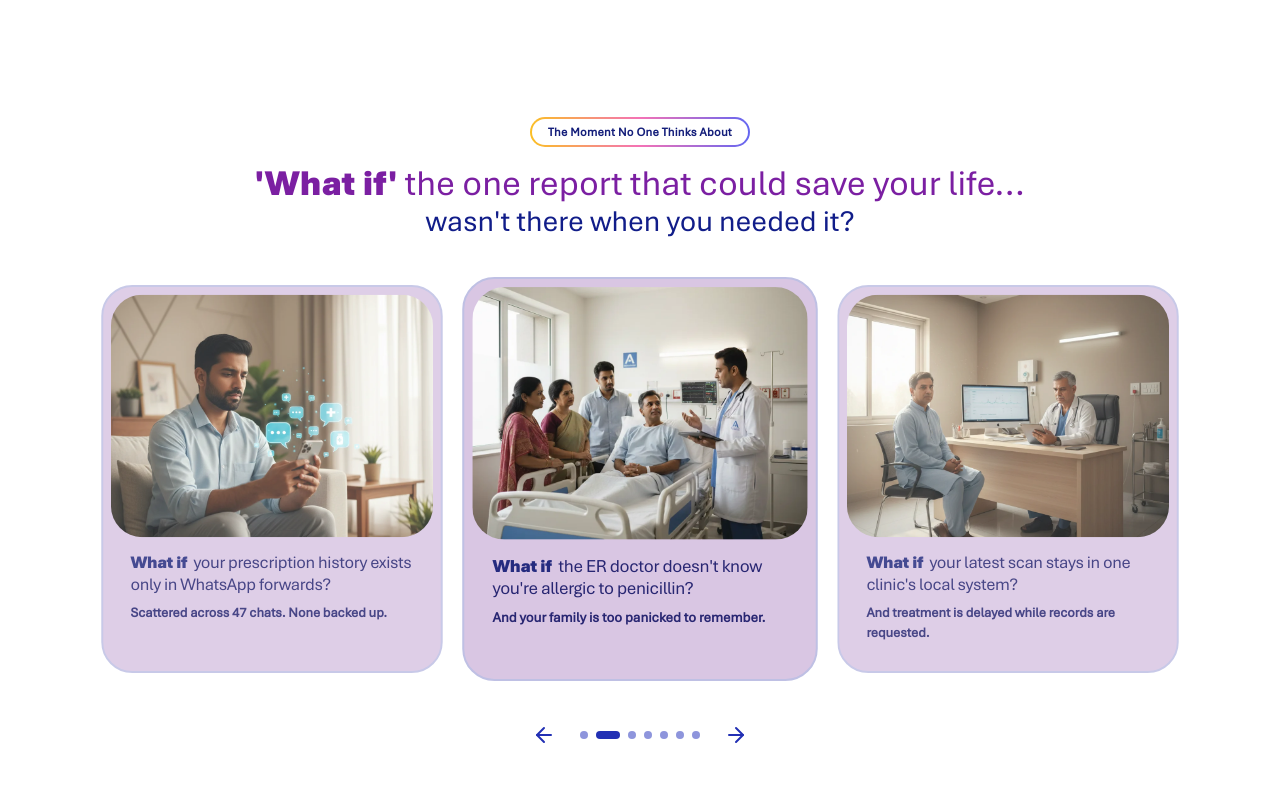
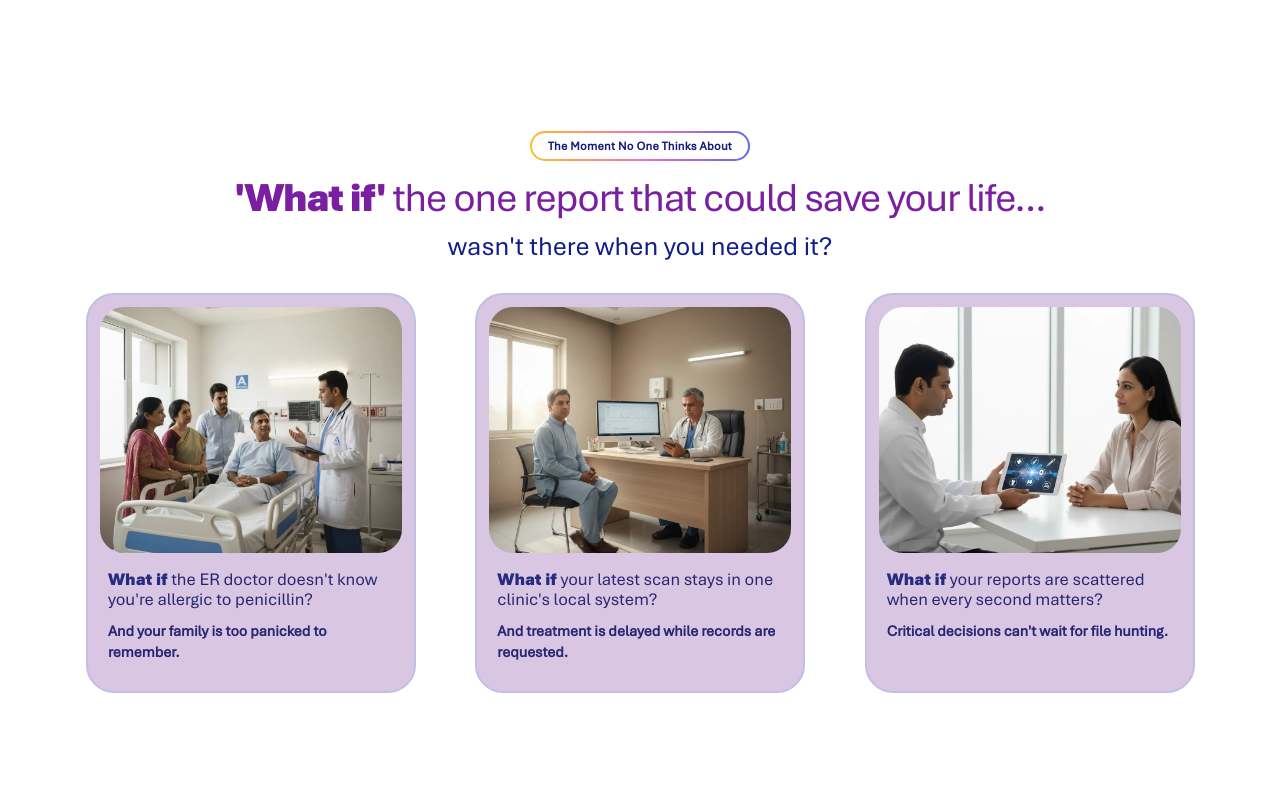
Before and after one commit to AmanDwivedi9335/clinic-portpolio, a Next.js app: page / in a window 1280 px wide. Shown: the part 787-1580 px from the top of the page. Built offline with nearby package versions, Linux system fonts and the light colour scheme.

Commit message:
moment no one think section updated

```diff
--- a/src/components/Home/ReportCarouselSection.js
+++ b/src/components/Home/ReportCarouselSection.js
@@ -55,6 +55,7 @@ const slides = [
 export default function ReportCarouselSection() {
   const [api, setApi] = useState(null);
   const [activeIndex, setActiveIndex] = useState(0);
+
   const autoplayRef = useRef(null);
   const isHoveredRef = useRef(false);
   const sectionRef = useRef(null);
@@ -62,11 +63,16 @@ export default function ReportCarouselSection() {
   useEffect(() => {
     if (!api) return;
 
-    const handleSelect = () => setActiveIndex(api.selectedScrollSnap());
+    const handleSelect = () => {
+      setActiveIndex(api.selectedScrollSnap());
+    };
+
     handleSelect();
     api.on("select", handleSelect);
 
-    return () => api.off("select", handleSelect);
+    return () => {
+      api.off("select", handleSelect);
+    };
   }, [api]);
 
   useEffect(() => {
@@ -74,8 +80,11 @@ export default function ReportCarouselSection() {
 
     const startAutoplay = () => {
       if (autoplayRef.current) return;
+
       autoplayRef.current = setInterval(() => {
-        if (!isHoveredRef.current) api.scrollNext();
+        if (!isHoveredRef.current) {
+          api.scrollNext();
+        }
       }, 3500);
     };
 
@@ -86,7 +95,10 @@ export default function ReportCarouselSection() {
     };
 
     startAutoplay();
-    return () => stopAutoplay();
+
+    return () => {
+      stopAutoplay();
+    };
   }, [api]);
 
   useEffect(() => {
@@ -99,7 +111,10 @@ export default function ReportCarouselSection() {
           opacity: 1,
           duration: 0.8,
           ease: "power3.out",
-          scrollTrigger: { trigger: sectionRef.current, start: "top 80%" },
+          scrollTrigger: {
+            trigger: sectionRef.current,
+            start: "top 82%",
+          },
         }
       );
 
@@ -111,32 +126,46 @@ export default function ReportCarouselSection() {
           opacity: 1,
           duration: 0.9,
           ease: "power3.out",
-          scrollTrigger: { trigger: ".report-carousel", start: "top 80%" },
+          scrollTrigger: {
+            trigger: ".report-carousel",
+            start: "top 82%",
+          },
         }
       );
     });
   }, []);
 
   return (
-    <section ref={sectionRef} className="bg-white py-10 md:py-14 2xl:py-20">
-      <div className="report-intro mx-auto flex max-w-6xl flex-col items-center px-4 text-center md:px-8 2xl:max-w-7xl">
+    <section
+      ref={sectionRef}
+      className="relative overflow-hidden bg-white pt-[70px] md:pt-[70px]"
+    >
+      <div className="mx-auto flex min-h-[calc(100svh-88px)] w-full max-w-[1440px] flex-col px-4 pb-6 md:px-6 lg:px-8">
+        <div className="report-intro flex shrink-0 flex-col items-center text-center">
           <GradientBadge innerClassName="bg-white text-[#141E7A]">
             The Moment No One Thinks About
           </GradientBadge>
 
-        <h2 className="mt-4 max-w-4xl text-2xl font-medium leading-snug text-[#7B1FA2] md:text-4xl 2xl:max-w-5xl 2xl:text-5xl 2xl:leading-[1.15]">
+          <h2
+            className="mt-4 max-w-[1100px] text-center font-medium leading-[1.06] tracking-[-0.03em] text-[#7B1FA2]"
+            style={{ fontSize: "clamp(2.2rem, 3.2vw, 4.4rem)" }}
+          >
             <span className="font-aptos-black">&apos;What if&apos;</span> the one report that could save your life...
-          <span className="block text-xl font-normal text-[#111D89] md:text-3xl 2xl:mt-2 2xl:text-4xl">
+          </h2>
+
+          <p
+            className="mt-3 max-w-[900px] text-center font-normal leading-[1.08] text-[#111D89]"
+            style={{ fontSize: "clamp(1.6rem, 2.1vw, 2.8rem)" }}
+          >
             wasn&apos;t there when you needed it?
-          </span>
-        </h2>
+          </p>
         </div>
 
-      <div className="report-carousel mx-auto mt-7 w-full max-w-5xl px-3 md:px-8 xl:max-w-6xl 2xl:mt-10 2xl:max-w-[92rem]">
+        <div className="report-carousel mt-8 flex min-h-0 flex-1 items-start">
           <Carousel
-          opts={{ align: "center", loop: true }}
+            opts={{ align: "start", loop: true }}
             setApi={setApi}
-          className="relative"
+            className="w-full"
             onMouseEnter={() => {
               isHoveredRef.current = true;
             }}
@@ -144,96 +173,40 @@ export default function ReportCarouselSection() {
               isHoveredRef.current = false;
             }}
           >
-          <CarouselContent className="py-3">
+            <CarouselContent className="-ml-4">
               {slides.map((slide, index) => (
                 <CarouselItem
                   key={`${slide.title}-${index}`}
-                // No sm: — only base, md, lg, xl. Desktop stays 1/3 (lg+).
-                className="basis-[86%] md:basis-[52%] lg:basis-1/3 xl:basis-1/3 2xl:basis-[31%]"
+                  className="pl-4 basis-[92%] sm:basis-[75%] md:basis-[58%] lg:basis-1/3"
                 >
-                <article
-                  className={[
-                    "group relative flex flex-col rounded-[32px] border-2 border-[#BFC0E4] bg-[#D9C6E3] p-2 2xl:rounded-[36px] 2xl:p-3",
-                    // Responsive height without sm:
-                    "h-[clamp(340px,62vh,400px)] 2xl:h-[clamp(420px,44vh,520px)]",
-                    activeIndex === index
-                      ? "scale-[1.01] opacity-100 hover:border-[#C22ECC] hover:cursor-move hover:shadow-[0_14px_30px_rgba(194,46,204,0.2)]"
-                      : "scale-[0.97] opacity-85",
-                  ].join(" ")}
-                >
-                  <div
-                    className={[
-                      "relative overflow-hidden rounded-[32px] transition-[height] duration-300 ease-out 2xl:rounded-[34px]",
-                      // image block scales on small screens:
-                      "h-[clamp(200px,36vh,250px)] 2xl:h-[clamp(250px,28vh,320px)]",
-                      activeIndex === index ? "lg:group-hover:h-[245px] 2xl:group-hover:h-[310px]" : "",
-                    ].join(" ")}
-                  >
+                  <article className="group relative mx-auto flex h-[50svh] w-full max-w-[330px] min-h-[360px] max-h-[540px] flex-col overflow-hidden rounded-[28px] border-2 border-[#BFC0E4] bg-[#D9C6E3] p-3">
+                    <div className="relative h-[66%] w-full overflow-hidden rounded-[24px]">
                       <Image
                         src={slide.image}
                         alt={slide.alt}
                         fill
-                      className="object-cover"
-                       // no sm in sizes either
-                      sizes="(min-width: 1536px) 29vw, (min-width: 1280px) 31vw, (min-width: 1024px) 33vw, (min-width: 768px) 52vw, 86vw"
-                      priority={index === 0}
+                        className="object-cover transition-transform duration-500 group-hover:scale-[1.03]"
+                        sizes="(min-width: 1024px) 33vw, (min-width: 768px) 58vw, 92vw"
                       />
                     </div>
 
-                  <div
-                    className={[
-                      "flex flex-1 flex-col px-5 pb-5 pt-4 2xl:px-6 2xl:pb-6 2xl:pt-5",
-                      "transition-[padding,transform] duration-300 ease-out",
-                      activeIndex === index ? "lg:group-hover:translate-y-[1px]" : "",
-                    ].join(" ")}
-                  >
-                    <h3 className="text-[clamp(18px,1vw,25px)] font-aptos-black leading-[1.2] tracking-[-0.02em] text-[#252B7F] 2xl:text-[clamp(24px,1.15vw,34px)]">
-                      What if &nbsp;
-                      <span className="text-[clamp(18px,1vw,25px)] font-medium leading-[1.2] tracking-[-0.02em] text-[#282672] 2xl:text-[clamp(24px,1.15vw,34px)]">
+                    <div className="flex flex-1 flex-col px-2 pb-2 pt-4">
+                      <h3 className="text-[clamp(1.1rem,1.2vw,1.6rem)] font-aptos-black leading-[1.14] text-[#252B7F]">
+                        What if{" "}
+                        <span className="font-medium text-[#282672]">
                           {slide.title}
                         </span>
                       </h3>
-                    <p className="mt-2 text-[clamp(14px,0.7vw,18px)] font-semibold text-[#282672] 2xl:text-[clamp(17px,0.8vw,22px)]">
+
+                      <p className="mt-3 text-[clamp(0.95rem,0.95vw,1.08rem)] font-semibold leading-[1.35] text-[#282672]">
                         {slide.description}
                       </p>
                     </div>
-
-                  <p className="sr-only">{slide.title}</p>
                   </article>
                 </CarouselItem>
               ))}
             </CarouselContent>
           </Carousel>
-
-        <div className="mt-5 flex items-center justify-center gap-4 text-[#2230B4] md:mt-8 md:gap-6">
-          <button
-            type="button"
-            onClick={() => api?.scrollPrev()}
-            className="transition hover:opacity-70"
-            aria-label="Previous report"
-          >
-            <ArrowLeft size={24} />
-          </button>
-
-          <div className="flex items-center gap-2">
-            {slides.map((_, index) => (
-              <span
-                key={`report-indicator-${index}`}
-                className={`h-2 rounded-full transition-all ${
-                  activeIndex === index ? "w-6 bg-[#2230B4]" : "w-2 bg-[#8E95DC]"
-                }`}
-              />
-            ))}
-          </div>
-
-          <button
-            type="button"
-            onClick={() => api?.scrollNext()}
-            className="transition hover:opacity-70"
-            aria-label="Next report"
-          >
-            <ArrowRight size={24} />
-          </button>
         </div>
       </div>
     </section>
```
Also changed, not shown: src/app/users/page.js (+140 -49 lines). Lines whose indentation alone changed are shown as unchanged.
